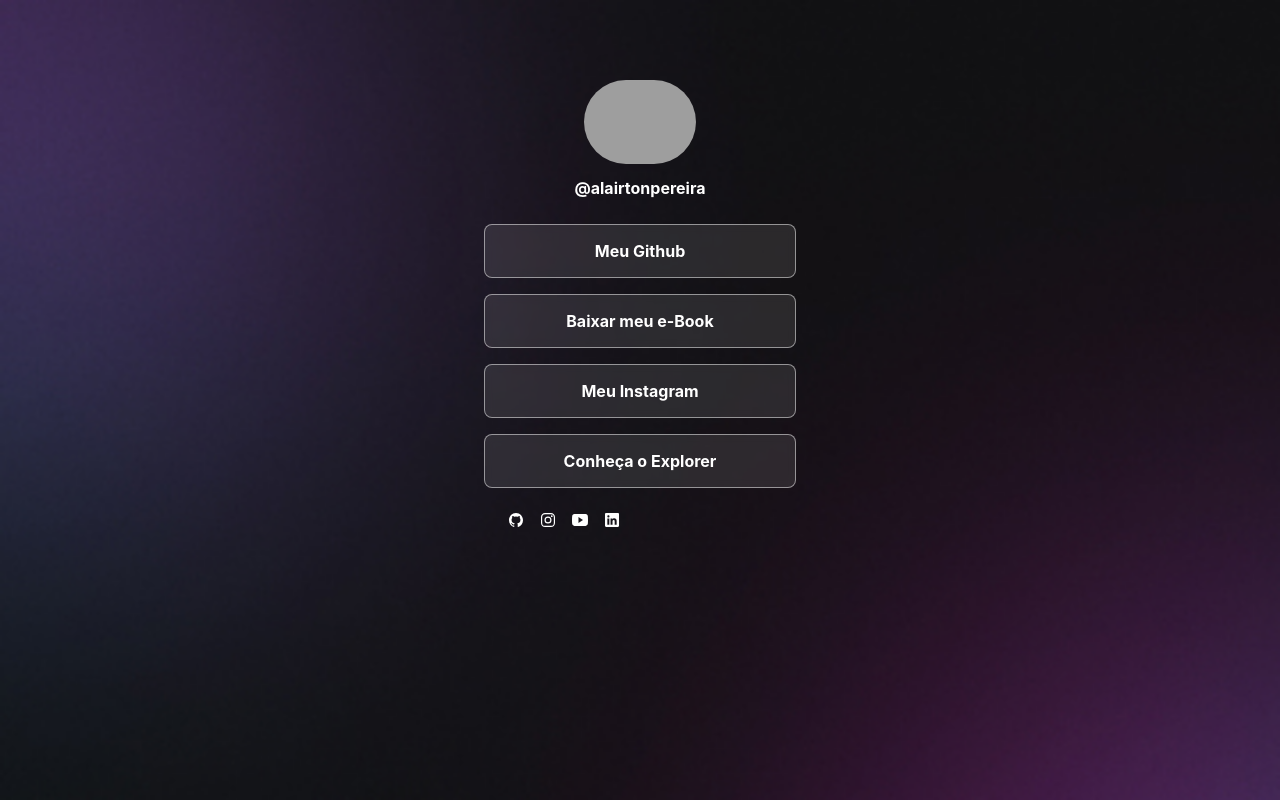
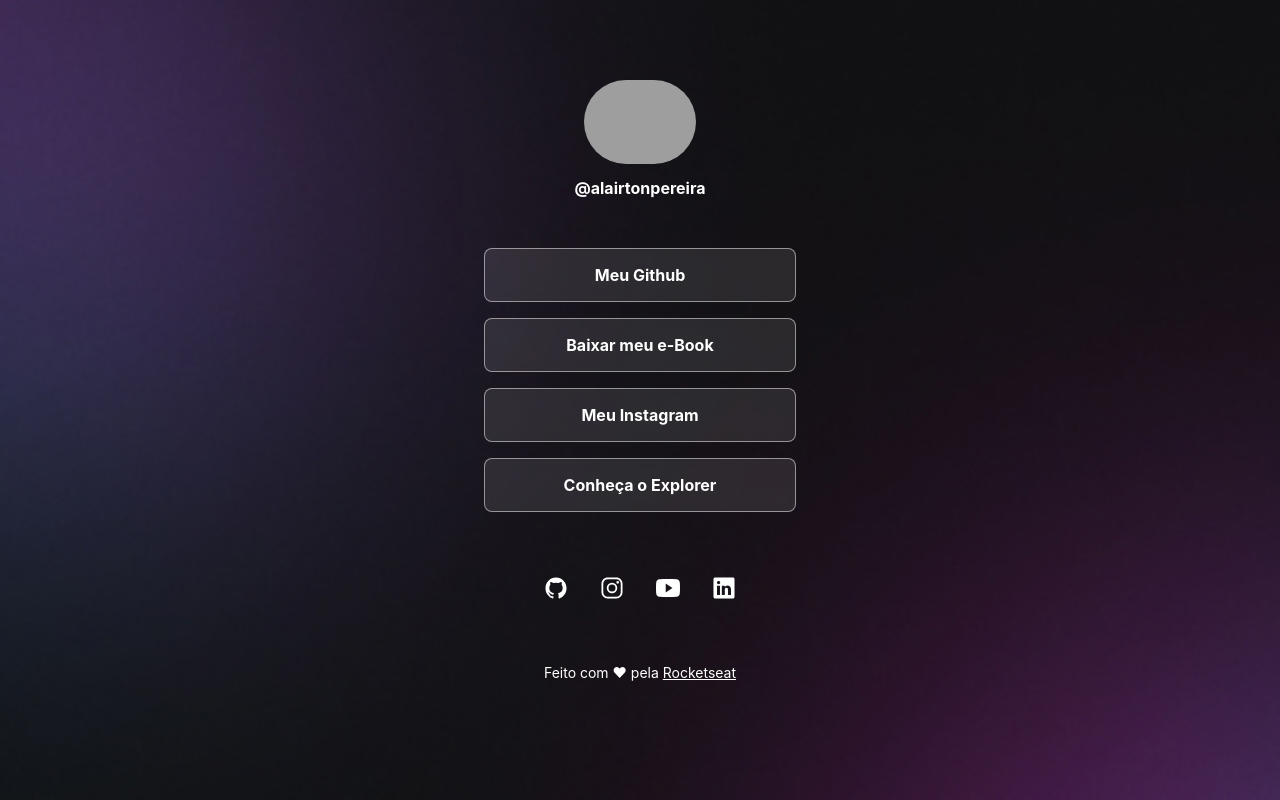
Before and after one commit to alairtonpereiradev/curso-rocketseat-discover, a plain HTML site: page index.html in a window 1280 px wide. Drawn offline with nearby package versions, Linux system fonts and the light colour scheme; grey boxes are pictures that could not be loaded.

Commit message:
Feito o estilo do icones de rede social, colocando os links apontando para as redes sociais, criaçao do roda pé prestigiando a rocketseat que ensina frontend muito bem.

```diff
--- a/index.html
+++ b/index.html
@@ -35,13 +35,27 @@
       </li>
     </ul>
     <div id="social-links">
+      <a href="https://github.com/alairtonpereiradev" target="_blank">
       <ion-icon name="logo-github"></ion-icon>
+    </a>
+
+    <a href="https://intagram.com/alairtopereira" target="_blank">
       <ion-icon name="logo-instagram"></ion-icon>
+    </a>
+
+    <a href="https://www.youtube.com/@alairtonpereira3503" target="_blank">
       <ion-icon name="logo-youtube"></ion-icon>
+    </a>
+
+    <a href="https://www.linkedin.com/in/alairton-alves-pereira-1843375b/" target="_blank">
       <ion-icon name="logo-linkedin"></ion-icon>
+    </a>
     </div>
+    <footer>
+      Feito com ♥ pela <a href="https://Rocketseat.com.br" target="_blank">Rocketseat</a>
+    </footer>
   </div>
-
+<!-- Usamos essas tag para importar em nosso html os icones de rede social -->
   <script type ="module" src="https://unpkg.com/ionicons@7.1.0/dist/ionicons/ionicons.esm.js"></script >
   <script nomodule src="https://unpkg .com/ionicons@7.1.0/dist/ionicons/ionicons.js"></script >
 </body>
--- a/style.css
+++ b/style.css
@@ -59,10 +59,13 @@ padding: 0 24px;
 ul {
 /* remover os pontinhos da lista */
 list-style: none;
+
 display: flex;
 /* O flex-direction e o gap só faz sentido com quando houver display flex */
 flex-direction: column;
 gap: 16px;
+
+padding: 24px 0;
 
 }
 /* O jeito certo é o que resolve, depois aperfeiçoa */
@@ -103,16 +106,36 @@ ul li a:hover {
 /* Social links */
 
 #social-links {
+  /* border: 1px solid red; */
   display: flex;
-  gap: 16px;
-  padding: 24px;
+  justify-content: center;
+  /* gap: 32px; */
 
-  /* justify-content: center;
-  align-items: flex-start;
-  align-self: stretch;
+  padding: 24px 0;
 
-  width: 40px;
-  height: 40px; */
+  font-size: 24px;
 
 
 }
+
+/* alinha os icones ao centro */
+#social-links a {
+  display: flex;
+  align-items: center;
+  justify-content: center;
+  padding: 16px;
+
+  transition: background 0.2s;
+  border-radius: 50%;
+}
+
+#social-links a:hover {
+  background: rgba(255, 255, 255, 0.2);
+}
+
+footer {
+  padding: 24px 0;
+  text-align: center;
+  font-size: 14px;
+
+}
```
Also changed, not shown: assets/Instagram.svg (added), assets/github.svg (added), assets/linkedin.svg (added), assets/youtube.svg (added), 1 other file.
